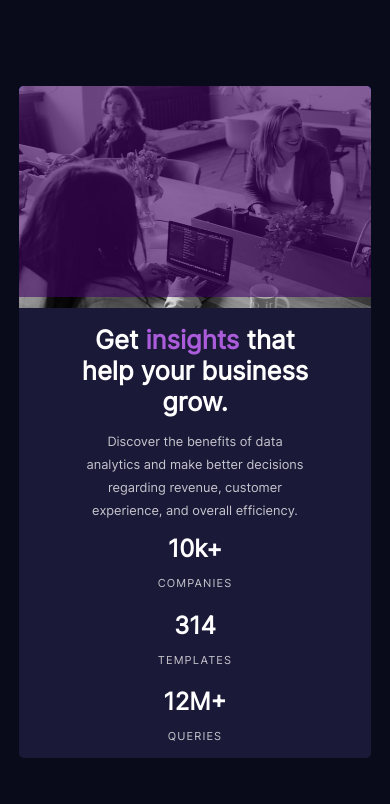
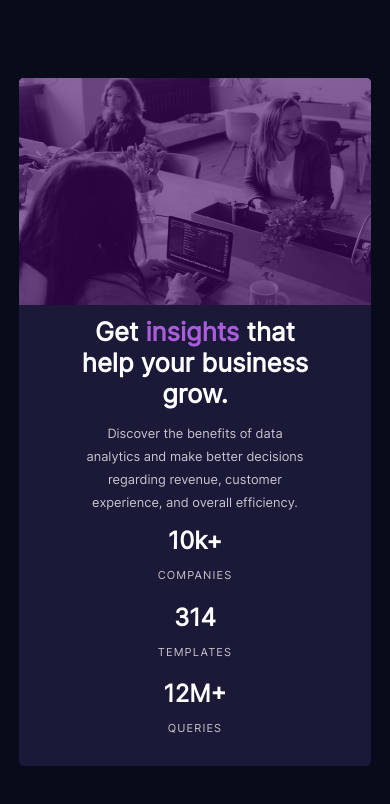
Before and after one commit to Taifa/ResponsiveCardChallenge, a plain HTML site: page index.html in a window 390 px wide. Drawn offline with Linux system fonts and the light colour scheme.

Commit message:
Update main.css

```diff
--- a/main.css
+++ b/main.css
@@ -105,7 +105,7 @@ img {
   @media  screen and (max-width:725px) {
     .card {
         width: 22em;
-        height: 42em;
+        height: 43em;
     }
     img {
         height:33%;
@@ -116,7 +116,7 @@ img {
     }
     .color {
         width:22em;
-        height: 13.2em;
+        height: 14.2em;
         border-top-left-radius: 5px;
         border-bottom-right-radius: 0em;
     }
```
